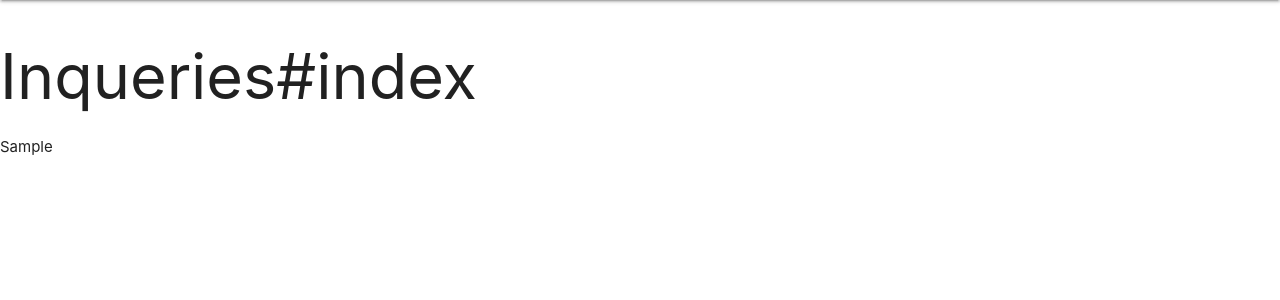
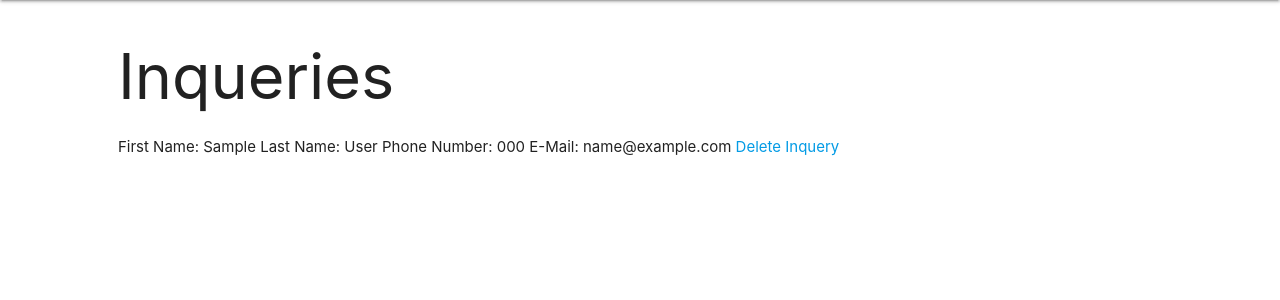
Before and after one commit to AKsunseeker/Land_List, a Rails app: page /realtors/1/inqueries in a window 1280 px wide. Shown: the part 79-379 px from the top of the page. Run offline with Rails 7, Linux system fonts and the light colour scheme; tables that the repository leaves empty hold one stand-in row (values such as "Sample post"); style sheets or scripts are compiled from the project's sources; some libraries are stand-ins or nearby versions.

Commit message:
fixed inqueries index

```diff
--- a/app/views/inqueries/index.html.erb
+++ b/app/views/inqueries/index.html.erb
@@ -1,4 +1,13 @@
-<h1>Inqueries#index</h1>
-<% @inqueries.each do |inquery| %>
-  <%= inquery.first_name %>
-<% end %>
+<div class="row">
+  <div class="col s10 offset-s1">
+    <h1>Inqueries</h1>
+    <% @inqueries.each do |inquery| %>
+      First Name: <%= inquery.first_name %>
+      Last Name: <%= inquery.last_name %>
+      Phone Number: <%= inquery.phone_number %>
+      E-Mail: <%= inquery.email %>
+      <%= link_to 'Delete Inquery', realtor_inquery_path(current_realtor, inquery), method: :delete %>
+      <br />
+    <% end %>
+  </div>
+</div>
--- a/app/views/realtors/index.html.erb
+++ b/app/views/realtors/index.html.erb
@@ -6,7 +6,7 @@
         <%= current_realtor.first_name %>
       <% end %>
     </h2>
-    <h1>Index Listings</h1>
+    <h3>Index Listings</h3>
 
     <br />
     <% if @listings.any? %>
@@ -22,8 +22,6 @@
       <% else %>
         <h3>No listings to show</h3>
     <% end %>
-    <hr />
 
-    <%= link_to 'Logout', destroy_realtor_session_path, method: :delete %>
   </div>
 </div>
```
